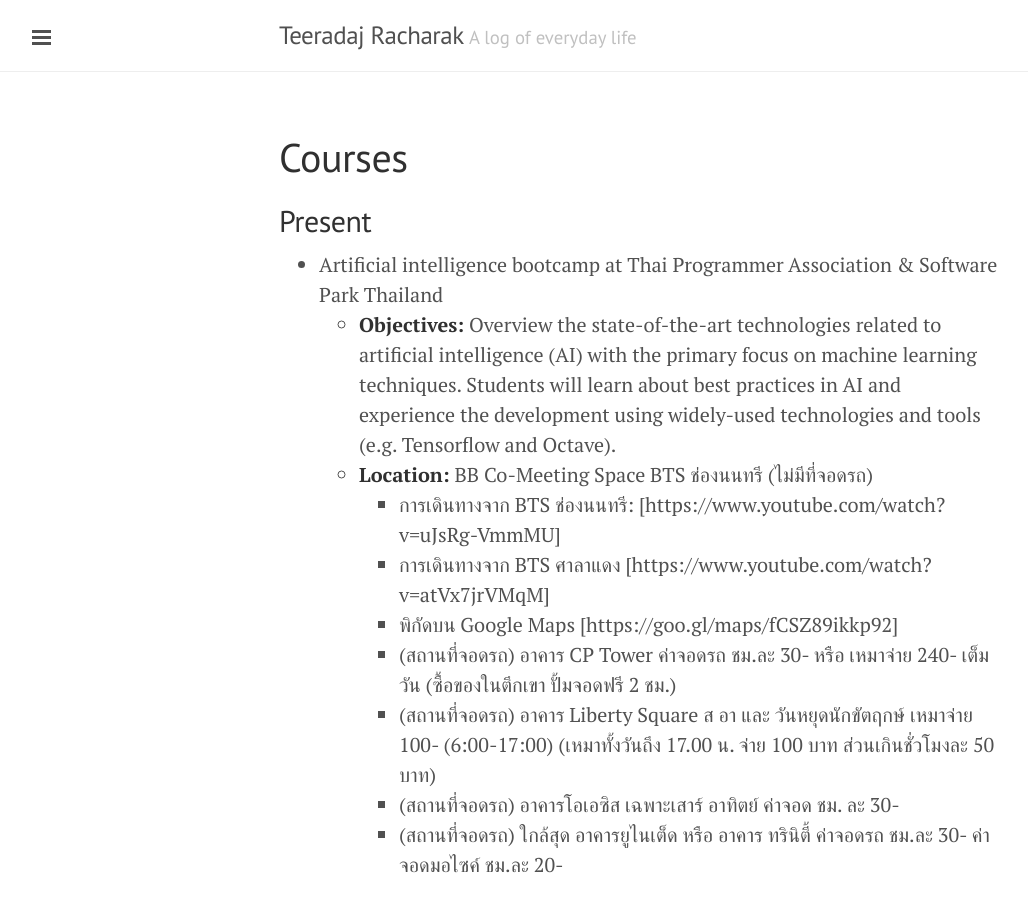
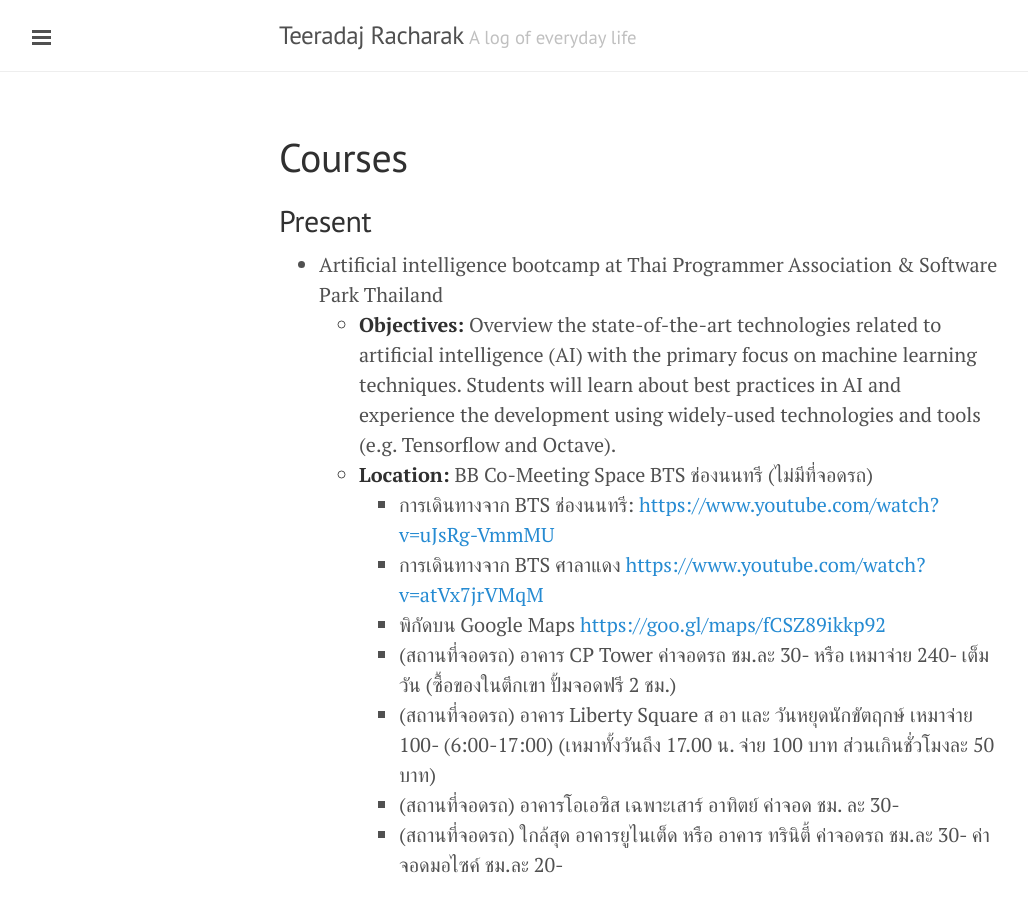
Before and after one commit to xlives/xlives.github.io, a Jekyll site: the page built from courses.markdown, in a window 1280 px wide and 900 px high. Shown: the whole window, without its empty margins (1-1029 px from the left). Built offline with Jekyll 4.4.1, drawn with Linux system fonts in a browser that asks for light colours.

```diff
--- a/courses.markdown
+++ b/courses.markdown
@@ -12,9 +12,9 @@ Present
     primary focus on machine learning techniques. Students will learn about best practices in AI and experience
     the development using widely-used technologies and tools (e.g. Tensorflow and Octave).
     *    **Location:** BB Co-Meeting Space BTS ช่องนนทรี (ไม่มีที่จอดรถ)
-          * การเดินทางจาก BTS ช่องนนทรี: [https://www.youtube.com/watch?v=uJsRg-VmmMU]
-          * การเดินทางจาก BTS ศาลาแดง [https://www.youtube.com/watch?v=atVx7jrVMqM]
-          * พิกัดบน Google Maps [https://goo.gl/maps/fCSZ89ikkp92]
+          * การเดินทางจาก BTS ช่องนนทรี: <https://www.youtube.com/watch?v=uJsRg-VmmMU>
+          * การเดินทางจาก BTS ศาลาแดง <https://www.youtube.com/watch?v=atVx7jrVMqM>
+          * พิกัดบน Google Maps <https://goo.gl/maps/fCSZ89ikkp92>
           * (สถานที่จอดรถ) อาคาร CP Tower ค่าจอดรถ ชม.ละ 30- หรือ เหมาจ่าย 240- เต็มวัน (ซื้อของในตึกเขา ปั้มจอดฟรี 2 ชม.)
           * (สถานที่จอดรถ) อาคาร Liberty Square ส อา และ วันหยุดนักขัตฤกษ์ เหมาจ่าย 100- (6:00-17:00)
                   (เหมาทั้งวันถึง 17.00 น. จ่าย 100 บาท ส่วนเกินชั่วโมงละ 50 บาท)
```
